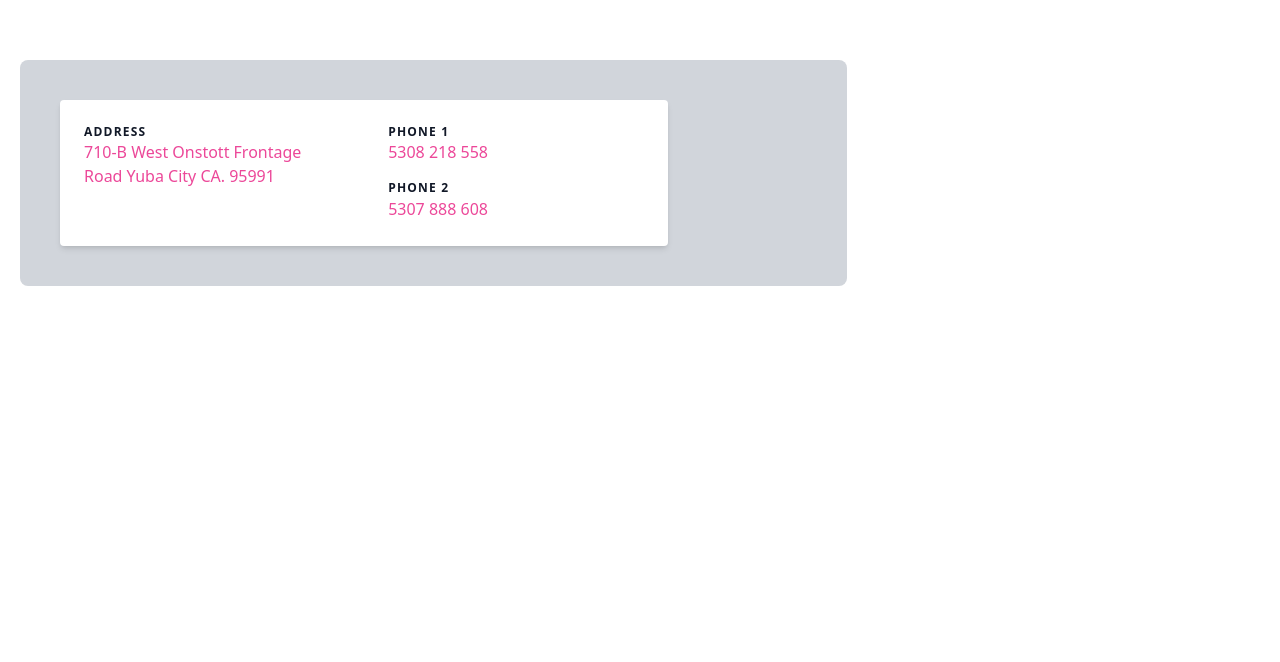
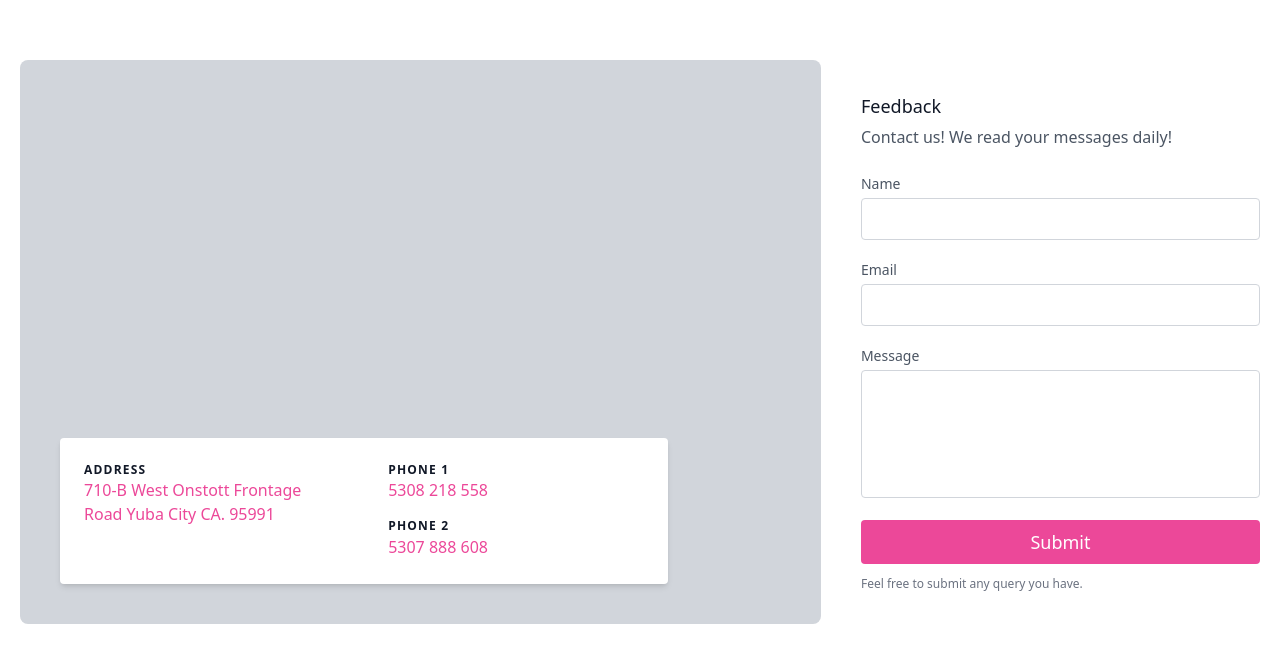
Before and after one commit to NotRichit/eye, a plain HTML site: page index.html in a window 1280 px wide. Shown: the part 2320-2982 px from the top of the page. Before the commit the page ends 2702 px from the top, so only its background shows below. Drawn offline with nearby package versions, Linux system fonts and the light colour scheme.

Commit message:
hero.jpg

```diff
--- a/index.html
+++ b/index.html
@@ -111,8 +111,27 @@
         </div>
       </div>
     </div>
+<div class="lg:w-1/3 md:w-1/2 bg-white flex flex-col md:ml-auto w-full md:py-8 mt-8 md:mt-0">
+      <h2 class="text-gray-900 text-lg mb-1 font-medium title-font">Feedback</h2>
+      <p class="leading-relaxed mb-5 text-gray-600">Contact us! We read your messages daily!</p>
+      <div class="relative mb-4">
+        <label for="name" class="leading-7 text-sm text-gray-600">Name</label>
+        <input type="text" id="name" name="name" class="w-full bg-white rounded border border-gray-300 focus:border-pink-500 focus:ring-2 focus:ring-pink-200 text-base outline-none text-gray-700 py-1 px-3 leading-8 transition-colors duration-200 ease-in-out">
+      </div>
+      <div class="relative mb-4">
+        <label for="email" class="leading-7 text-sm text-gray-600">Email</label>
+        <input type="email" id="email" name="email" class="w-full bg-white rounded border border-gray-300 focus:border-pink-500 focus:ring-2 focus:ring-pink-200 text-base outline-none text-gray-700 py-1 px-3 leading-8 transition-colors duration-200 ease-in-out">
+      </div>
+      <div class="relative mb-4">
+        <label for="message" class="leading-7 text-sm text-gray-600">Message</label>
+        <textarea id="message" name="message" class="w-full bg-white rounded border border-gray-300 focus:border-pink-500 focus:ring-2 focus:ring-pink-200 h-32 text-base outline-none text-gray-700 py-1 px-3 resize-none leading-6 transition-colors duration-200 ease-in-out"></textarea>
+      </div>
+      <button class="text-white bg-pink-500 border-0 py-2 px-6 focus:outline-none hover:bg-pink-600 rounded text-lg">Submit</button>
+      <p class="text-xs text-gray-500 mt-3">Feel free to submit any query you have.</p>
+    </div>
+  </div>
+  </div>
 
-  </div>
 </section>
 </body>
 </html>
```
